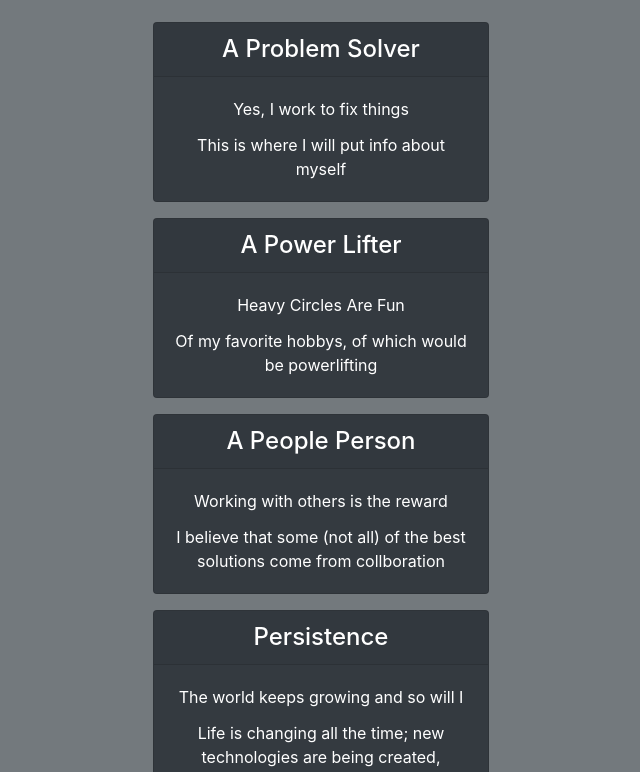
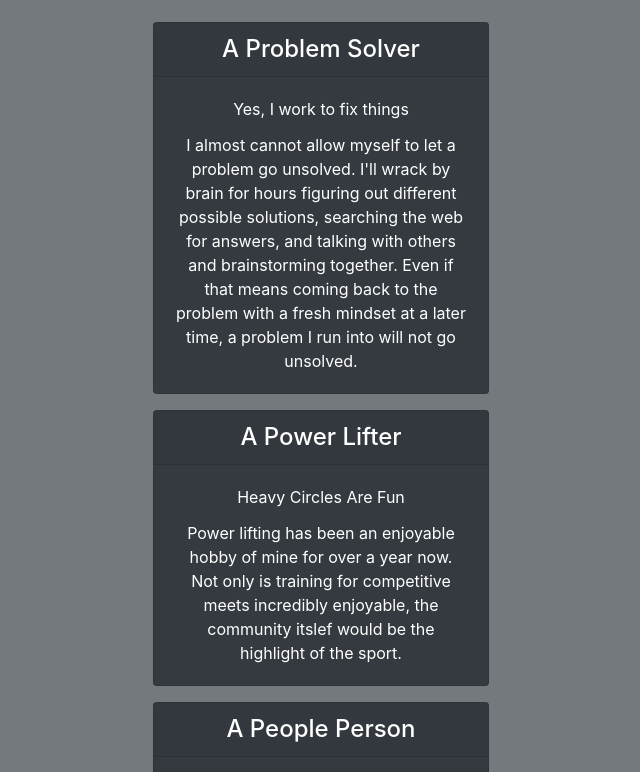
Before and after one commit to FraustoB/portfolio_website_v3, a React (Create React App) app: page / in a window 1280 px wide. Shown: the part 1040-1812 px from the top of the page, without its empty margins (319-959 px from the left). Built offline with nearby package versions, Linux system fonts and the light colour scheme; a web font is replaced by a local one.

Commit message:
created more information on about me section for cards

```diff
--- a/src/components/About.js
+++ b/src/components/About.js
@@ -11,18 +11,22 @@ const About = () => {
         <Cards
           title=" A Problem Solver"
           tagline="Yes, I work to fix things"
-          info="This is where I will put info about myself"
+          info="I almost cannot allow myself to let a problem go unsolved. I'll wrack by brain for hours figuring out different
+          possible solutions, searching the web for answers, and talking with others and brainstorming together. Even if that means
+          coming back to the problem with a fresh mindset at a later time, a problem I run into will not go unsolved."
         />
         <Cards
           title=" A Power Lifter"
           tagline="Heavy Circles Are Fun"
-          info="Of my favorite hobbys, of which would be powerlifting"
+          info="Power lifting has been an enjoyable hobby of mine for over a year now. Not only is training
+          for competitive meets incredibly enjoyable, the community itslef would be the highlight of the sport."
         />
 
         <Cards
           title=" A People Person"
           tagline="Working with others is the reward"
-          info="I believe that some (not all) of the best solutions come from collboration"
+          info="I believe that some (not all) of the best solutions come from collboration. Talking with one another, picking each other's
+          brain, and "
         />
         <Cards
           title="Persistence"
--- a/src/components/HeaderText.js
+++ b/src/components/HeaderText.js
@@ -3,7 +3,7 @@ import "../styles/HeaderText.scss";
 
 const HeaderText = () => {
   return (
-    <div id="HeaderText" className="HeaderText-main">
+    <div id="Intro" className="HeaderText-main">
       <main>
         <h1 className="Name-text">
           Brandon
--- a/src/components/NavbarWhole.js
+++ b/src/components/NavbarWhole.js
@@ -11,7 +11,7 @@ const NavbarWhole = () => {
     <Navbar bg="dark" variant="dark" fixed="top">
       <Container>
         <Nav className="me-auto">
-          <Navbar.Brand href="">{`</f.d>`}</Navbar.Brand>
+          <Navbar.Brand href="/Intro">{`</f.d>`}</Navbar.Brand>
           <Nav.Link href="#About" style={navStyles}>
             About
           </Nav.Link>
--- a/src/components/Projects.js
+++ b/src/components/Projects.js
@@ -4,12 +4,12 @@ import ProjectCards from "./smaller-components/projectCards";
 const Projects = () => {
   const h1Style = {
     color: "azure",
-    marginTop: "4rem",
+    marginTop: "5rem",
   };
   return (
     <div id="Projects">
       <main className="Projects-main">
-        <h1 style={h1Style}>PROJECTS</h1>
+        <h2 style={h1Style}>PROJECTS</h2>
         <ProjectCards
           projectTitle="Kilometer to Pounds Converter"
           projectComment="Converting the weight"
--- a/src/components/smaller-components/projectCards.js
+++ b/src/components/smaller-components/projectCards.js
@@ -16,11 +16,17 @@ const ProjectCards = ({
     color: "white",
     fontWeight: "600",
   };
+
+  const h2Style = {
+    fontWeight: "600",
+  };
   return (
     <div>
       <div className="card text-dark bg-white" style={divStyle}>
         <div className="card-body">
-          <h5 className="card-title">{projectTitle}</h5>
+          <h5 className="card-title" style={h2Style}>
+            {projectTitle}
+          </h5>
           <h6 className="card-subtitle mb-2 text-muted">{projectComment}</h6>
           <p className="card-text">{projectInfo}</p>
           <a
```
